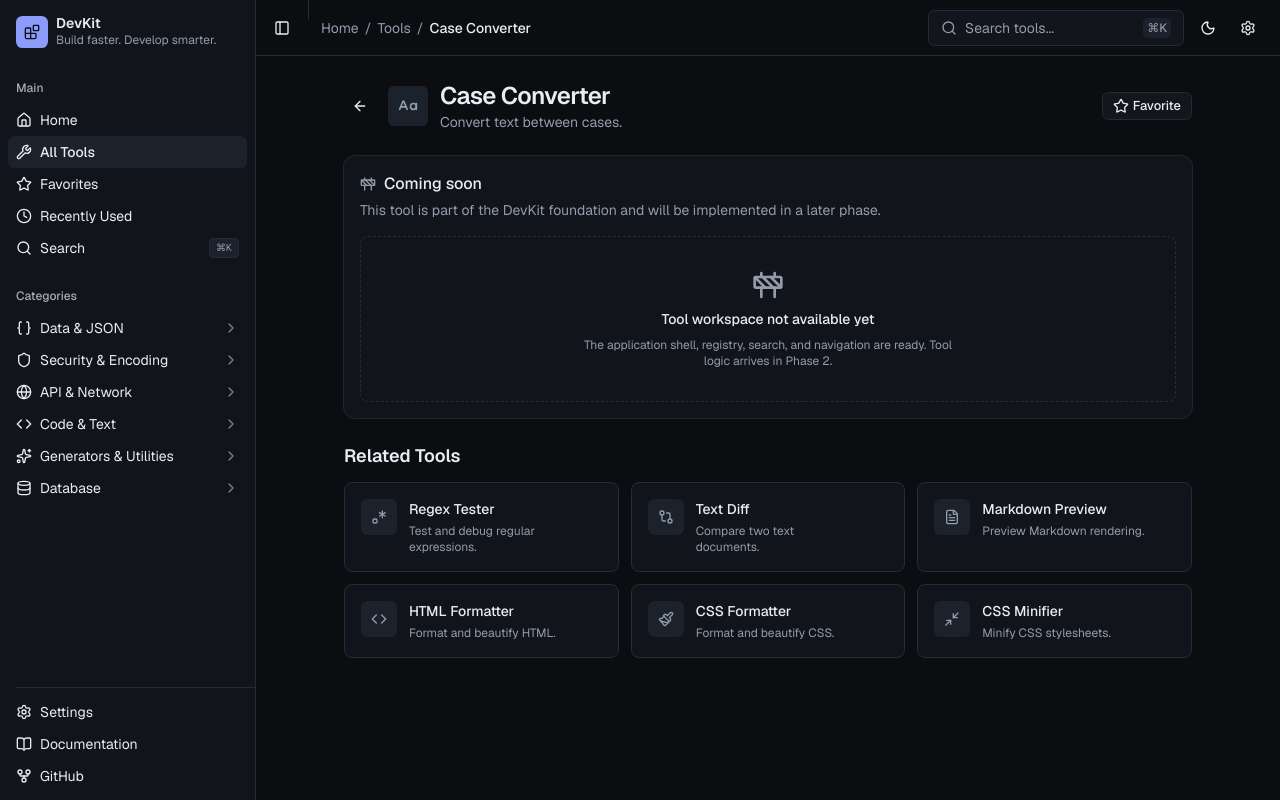
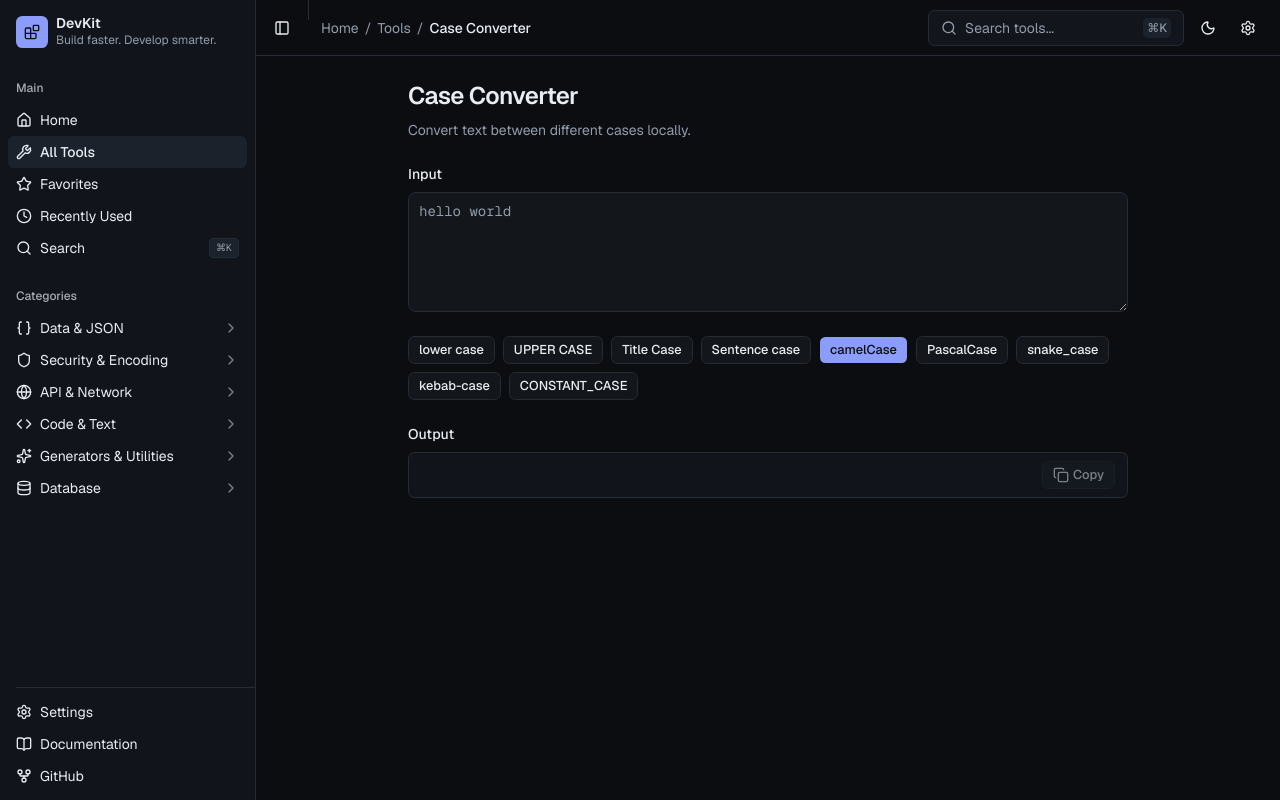
Before and after one commit to fazasync/Devkit, a Next.js app: page /tools/case-converter in a window 1280 px wide. Built offline with nearby package versions, Linux system fonts and the light colour scheme.

Commit message:
feat: implement case converter tool

```diff
--- /dev/null
+++ b/app/tools/case-converter/page.tsx
@@ -0,0 +1,16 @@
+import { CaseConverter } from "@/features/case-converter";
+import { RecentlyUsedTracker } from "@/components/shared/recently-used-tracker";
+
+export const metadata = {
+  title: "Case Converter — DevKit",
+  description: "Convert text between cases.",
+};
+
+export default function CaseConverterPage() {
+  return (
+    <>
+      <RecentlyUsedTracker id="case-converter" />
+      <CaseConverter />
+    </>
+  );
+}
--- /dev/null
+++ b/features/case-converter/components/case-converter.tsx
@@ -0,0 +1,77 @@
+"use client";
+
+import { useState } from "react";
+import { convertCase, type CaseType } from "../lib/case";
+import { Button } from "@/components/ui/button";
+import { Textarea } from "@/components/ui/textarea";
+import { CopyButton } from "@/components/shared/copy-button";
+
+const CASES: { value: CaseType; label: string }[] = [
+  { value: "lower", label: "lower case" },
+  { value: "upper", label: "UPPER CASE" },
+  { value: "title", label: "Title Case" },
+  { value: "sentence", label: "Sentence case" },
+  { value: "camel", label: "camelCase" },
+  { value: "pascal", label: "PascalCase" },
+  { value: "snake", label: "snake_case" },
+  { value: "kebab", label: "kebab-case" },
+  { value: "constant", label: "CONSTANT_CASE" },
+];
+
+export function CaseConverter() {
+  const [input, setInput] = useState("");
+  const [type, setType] = useState<CaseType>("camel");
+  const output = input.length === 0 ? "" : convertCase(input, type);
+
+  return (
+    <div className="mx-auto flex w-full max-w-3xl flex-col gap-6 p-6">
+      <section className="flex flex-col gap-2">
+        <h1 className="text-2xl font-semibold tracking-tight text-foreground">
+          Case Converter
+        </h1>
+        <p className="text-sm text-muted-foreground">
+          Convert text between different cases locally.
+        </p>
+      </section>
+
+      <section className="flex flex-col gap-2">
+        <label htmlFor="case-input" className="text-sm font-medium text-foreground">
+          Input
+        </label>
+        <Textarea
+          id="case-input"
+          value={input}
+          onChange={(event) => setInput(event.target.value)}
+          placeholder="hello world"
+          className="min-h-[120px] font-mono text-sm"
+          spellCheck={false}
+        />
+      </section>
+
+      <section className="flex flex-wrap gap-2">
+        {CASES.map((c) => (
+          <Button
+            key={c.value}
+            variant={type === c.value ? "default" : "outline"}
+            size="sm"
+            onClick={() => setType(c.value)}
+          >
+            {c.label}
+          </Button>
+        ))}
+      </section>
+
+      <section className="flex flex-col gap-2">
+        <label className="text-sm font-medium text-foreground">Output</label>
+        <div className="flex items-center gap-2 rounded-md border border-border bg-card px-3 py-2">
+          <code className="flex-1 break-all font-mono text-sm text-foreground">
+            {output}
+          </code>
+          <CopyButton value={output} label="Copy" />
+        </div>
+      </section>
+    </div>
+  );
+}
+
+export default CaseConverter;
--- /dev/null
+++ b/features/case-converter/index.ts
@@ -0,0 +1,2 @@
+export { CaseConverter } from "./components/case-converter";
+export * from "./lib/case";
--- /dev/null
+++ b/features/case-converter/lib/case.ts
@@ -0,0 +1,51 @@
+export type CaseType =
+  | "lower"
+  | "upper"
+  | "title"
+  | "sentence"
+  | "camel"
+  | "pascal"
+  | "snake"
+  | "kebab"
+  | "constant";
+
+function splitWords(input: string): string[] {
+  return input
+    .replace(/([a-z])([A-Z])/g, "$1 $2")
+    .replace(/[^a-zA-Z0-9]+/g, " ")
+    .trim()
+    .split(/\s+/)
+    .filter(Boolean);
+}
+
+export function convertCase(input: string, type: CaseType): string {
+  const words = splitWords(input);
+  switch (type) {
+    case "lower":
+      return input.toLowerCase();
+    case "upper":
+      return input.toUpperCase();
+    case "title":
+      return words.map((w) => w.charAt(0).toUpperCase() + w.slice(1).toLowerCase()).join(" ");
+    case "sentence":
+      return input.charAt(0).toUpperCase() + input.slice(1).toLowerCase();
+    case "camel":
+      return words
+        .map((w, i) =>
+          i === 0
+            ? w.toLowerCase()
+            : w.charAt(0).toUpperCase() + w.slice(1).toLowerCase(),
+        )
+        .join("");
+    case "pascal":
+      return words.map((w) => w.charAt(0).toUpperCase() + w.slice(1).toLowerCase()).join("");
+    case "snake":
+      return words.map((w) => w.toLowerCase()).join("_");
+    case "kebab":
+      return words.map((w) => w.toLowerCase()).join("-");
+    case "constant":
+      return words.map((w) => w.toUpperCase()).join("_");
+    default:
+      return input;
+  }
+}
```
Also changed, not shown: 2 other files (tests, documents, lock files or other folders).
